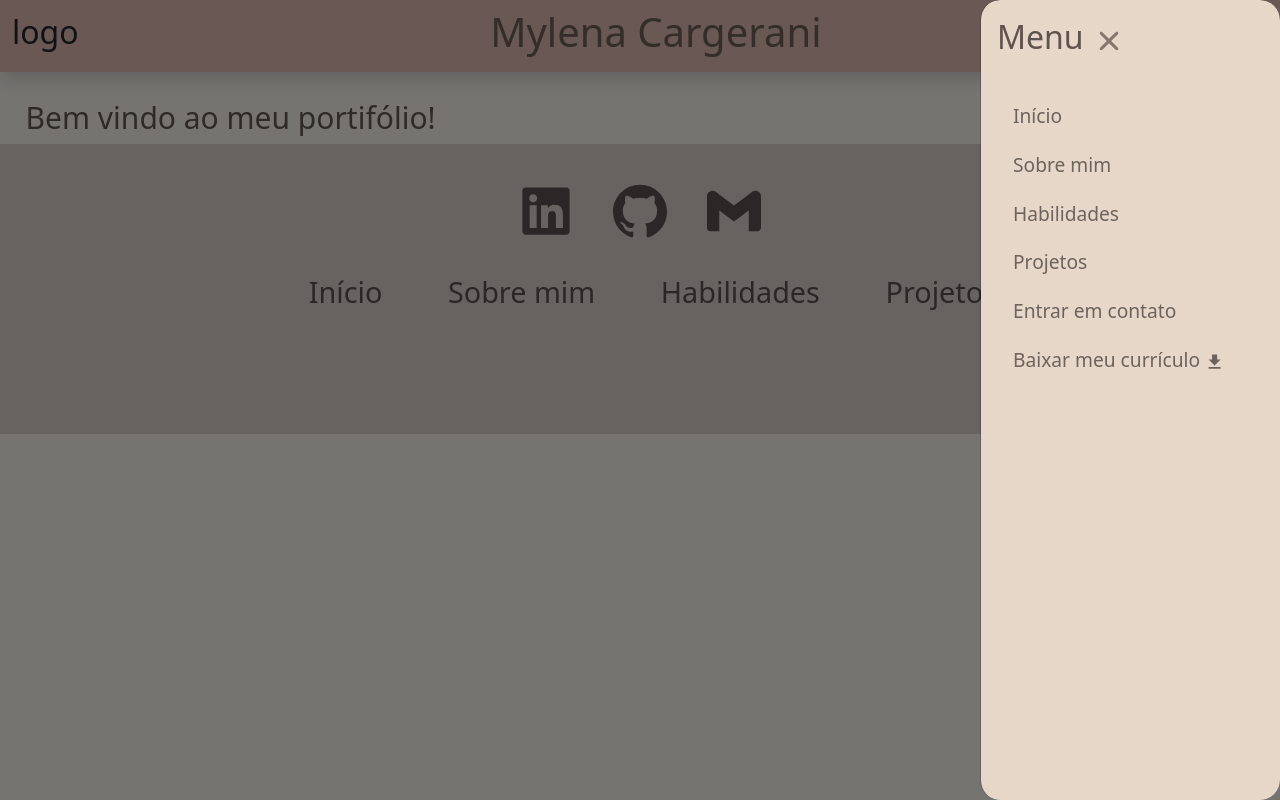
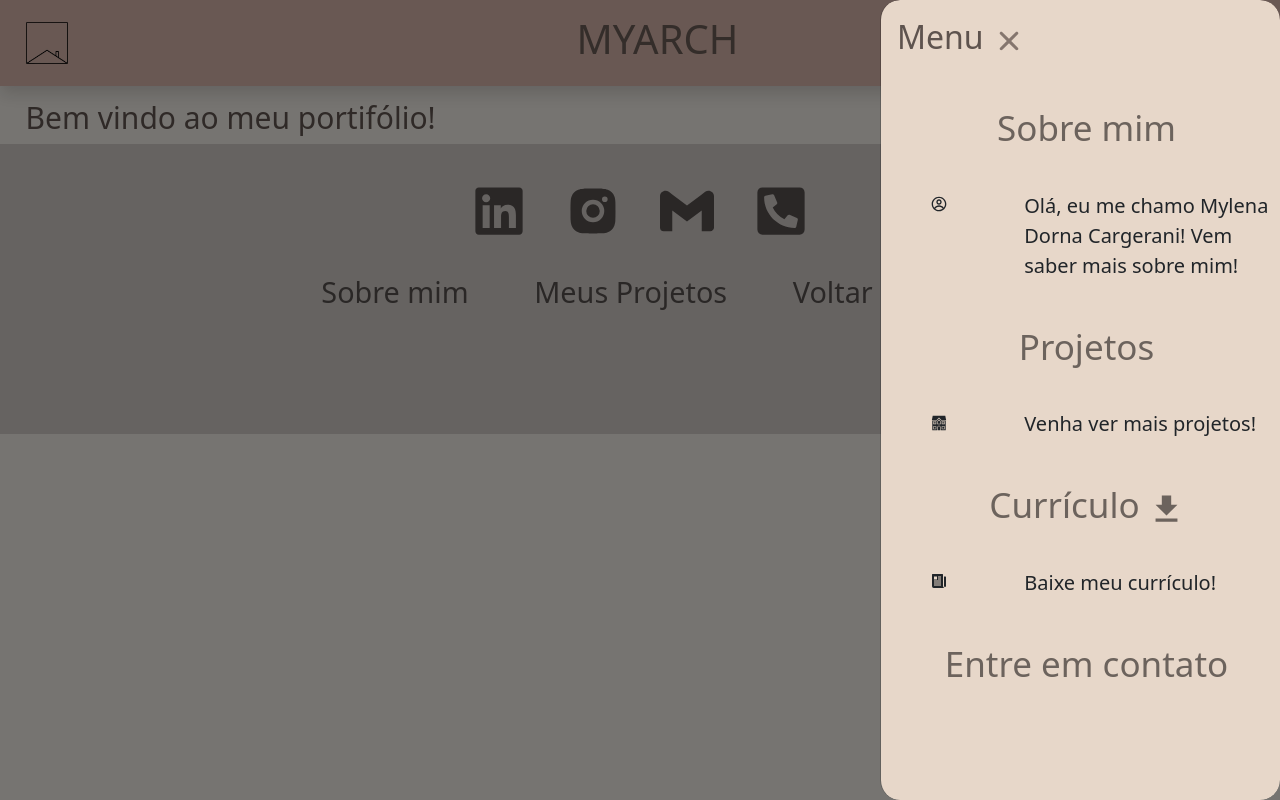
Before and after one commit to Rafael-conquista/myArch_portifolio, a React (Create React App) app in the folder my_arch/: page / in a window 1280 px wide. Both pictures are taken after a click on the icon 1250 px from the left and 36 px from the top of the page. Built offline with nearby package versions, Linux system fonts and the light colour scheme.

Commit message:
refactor: modifica navbar

```diff
--- a/my_arch/src/components/footer.js
+++ b/my_arch/src/components/footer.js
@@ -2,9 +2,10 @@ import React from "react";
 import './footer.css'
 import { Link } from 'react-router-dom';
 import { FaLinkedin } from "react-icons/fa";
+import { RiInstagramFill } from "react-icons/ri";
+import { FaPhoneSquareAlt } from "react-icons/fa";
 
 import {
-    SiGithub,
     SiGmail
 } from "react-icons/si";
 function Footer() {
@@ -14,14 +15,14 @@ function Footer() {
                 <footer className="footer">
                     <ul className="social_icons">
                         <li className="social_list"><a href="https://www.linkedin.com/in/rafael-conquista/" className="link" target="blank"><FaLinkedin /></a></li>
-                        <li className="social_list"><a href="https://github.com/Rafael-conquista" className="link" target="blank"><SiGithub /></a></li>
+                        <li className="social_list"><a href="https://github.com/Rafael-conquista" className="link" target="blank"><RiInstagramFill/></a></li>
                         <li className="social_list"><a href="mailto:https://criarmeulink.com.br/u/1703287673" className="link" target="blank"><SiGmail /></a></li>
+                        <li className="social_list"><a href="mailto:https://criarmeulink.com.br/u/1703287673" className="link" target="blank"><FaPhoneSquareAlt /></a></li>
                     </ul>
                     <ul className="menu" id="footer">
-                        <li className="menu_item"><a href="#" className="link">Início</a></li>
-                        <li className="menu_item"><a href="#about" className="link">Sobre mim</a></li>
-                        <li className="menu_item"><a href="#skills" className="link">Habilidades</a></li>
-                        <li className="menu_item"><a href="#projetos" className="link">Projetos</a></li>
+                        <li className="menu_item"><a href="#" className="link">Sobre mim</a></li>
+                        <li className="menu_item"><a href="#" className="link">Meus Projetos</a></li>
+                        <li className="menu_item"><a href="#" className="link">Voltar ao topo</a></li>
                     </ul>
                 </footer>
             </div>
--- a/my_arch/src/components/navbar.css
+++ b/my_arch/src/components/navbar.css
@@ -46,8 +46,6 @@
 
 .offcanvas {
     background-color: #e7d7c9 !important;
-    align-items: flex-start !important;
-    width: 300px !important;
     border-radius: 20px !important;
 }
 
@@ -65,7 +63,7 @@
     padding-top: 20px;
     font-weight: 500;
     padding-right: 20px;
-    justify-content: flex-start ;
+    justify-content: center ;
 }
 
 .menu_link {
@@ -73,6 +71,25 @@
     color: #443d39;
     opacity: 0.75;
     transition: 0.7s ease-in-out;
+}
+
+.link_text {
+    text-decoration: none;
+    color: #443d39;
+    opacity: 0.75;
+    transition: 0.7s ease-in-out;
+    font-size: 35px;
+    cursor: pointer;
+}
+
+.link_text:hover {
+    opacity: 1;
+    color: #2c2826;
+    transition: 0.7s ease-in-out;
+}
+
+.navbar_description span{
+    font-size: 20px;
 }
 
 .menu_link:hover {
@@ -85,3 +102,14 @@
     max-width: 20vw;
     max-height: 30vh;
 }
+
+.logo{
+    max-height: 70px;
+}
+
+.navbar_description{
+    padding-left: 50px;
+    padding-top: 20px;
+    padding-bottom: 20px;
+    cursor: pointer;
+}
--- a/my_arch/src/components/navbar.js
+++ b/my_arch/src/components/navbar.js
@@ -1,10 +1,15 @@
 import React from 'react';
 import Offcanvas from 'react-bootstrap/Offcanvas';
+import logo from '../images/logo.jpeg'
 import { useState } from 'react';
 import { CgMenuRight } from "react-icons/cg";
 import { IoMdDownload } from "react-icons/io";
 import { IoIosClose } from "react-icons/io";
+import { CgProfile } from "react-icons/cg";
+import { GiFamilyHouse } from "react-icons/gi";
+import { IoNewspaperSharp } from "react-icons/io5";
 import './navbar.css'
+import { Row, Col } from 'react-bootstrap';
 //import curriculo_rafael_conquista from '../img/curriculo.pdf';
 
 function Navbar() {
@@ -23,14 +28,14 @@ function Navbar() {
         document.body.removeChild(link);
     };
     */
-   //adicionar o onclick de download dps
+    //adicionar o onclick de download dps
 
     return (
         <div>
             <nav className="navbar navbar-light shadow navbar_view">
                 <div className="container-fluid">
-                    <h2>logo</h2>
-                    <h1 className="menu_title" href="#"><a href="#" className="menu_link">Mylena Cargerani</a></h1>
+                    <img src={logo} alt='vazio' className='logo' />
+                    <h1 className="menu_title" href="#"><a href="#" className="menu_link">MYARCH</a></h1>
                     <CgMenuRight className='burguer_menu' onClick={handleShow} />
                 </div>
                 <Offcanvas show={show} placement='end' onHide={handleClose} className="offcanvas">
@@ -39,12 +44,49 @@ function Navbar() {
                         <IoIosClose className='x_menu' onClick={handleClose} />
                     </Offcanvas.Header>
                     <ul>
-                        <li className="menu_item_nav" onClick={handleClose}><a href="#" className="menu_link"> Início</a></li>
-                        <li className="menu_item_nav" onClick={handleClose}><a href="#" className="menu_link">Sobre mim</a></li>
-                        <li className="menu_item_nav" onClick={handleClose}><a href="#" className="menu_link">Habilidades</a></li>
-                        <li className="menu_item_nav" onClick={handleClose}><a href="#" className="menu_link">Projetos</a></li>
-                        <li className="menu_item_nav" onClick={handleClose}><a href="#" className="menu_link">Entrar em contato</a></li>
-                        <li className="menu_item_nav"><a className="menu_link">Baixar meu currículo <IoMdDownload /></a></li>
+                        <li className="menu_item_nav" onClick={handleClose}><a href="#" className="link_text">Sobre mim</a></li>
+                    </ul>
+                    <Row className='navbar_description'>
+                        <Col className='col-3'>
+                            <CgProfile />
+                        </Col>
+                        <Col>
+                            <span>
+                                Olá, eu me chamo Mylena
+                                Dorna Cargerani!
+                                Vem saber mais sobre
+                                mim!
+                            </span>
+                        </Col>
+                    </Row>
+                    <ul>
+                        <li className="menu_item_nav" onClick={handleClose}><a href="#" className="link_text">Projetos</a></li>
+                    </ul>
+                    <Row className='navbar_description'>
+                        <Col className='col-3'>
+                            <GiFamilyHouse />
+                        </Col>
+                        <Col>
+                            <span>
+                                Venha ver mais projetos!
+                            </span>
+                        </Col>
+                    </Row>
+                    <ul>
+                        <li className="menu_item_nav"><a className="link_text">Currículo <IoMdDownload /></a></li>
+                    </ul>
+                    <Row className='navbar_description'>
+                        <Col className='col-3'>
+                            <IoNewspaperSharp />
+                        </Col>
+                        <Col>
+                            <span>
+                                Baixe meu currículo!
+                            </span>
+                        </Col>
+                    </Row>
+                    <ul>
+                        <li className="menu_item_nav" onClick={handleClose}><a href="#" className="link_text">Entre em contato</a></li>
                     </ul>
                 </Offcanvas>
             </nav>
```
Also changed, not shown: my_arch/src/images/logo.jpeg (added).
